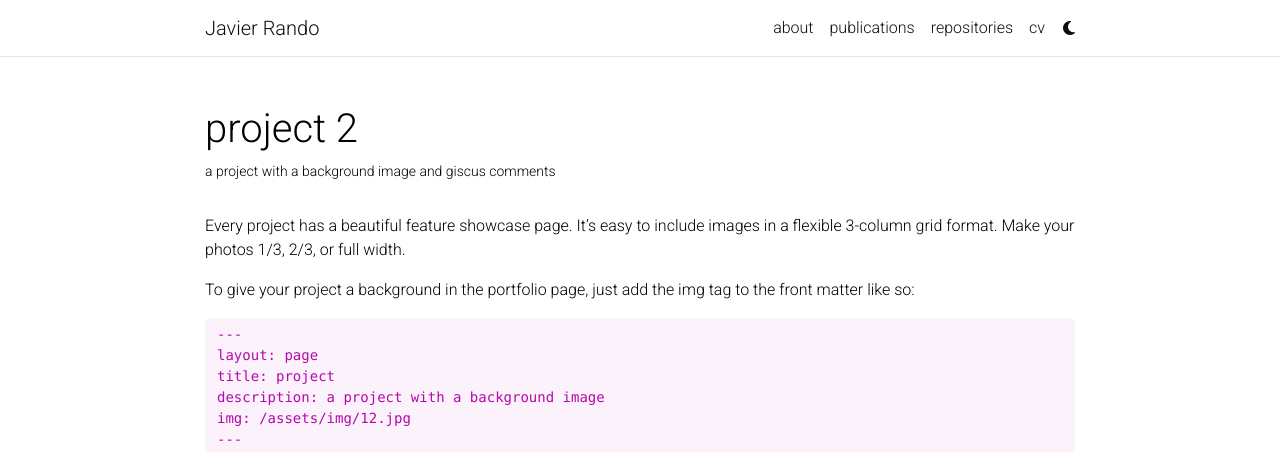
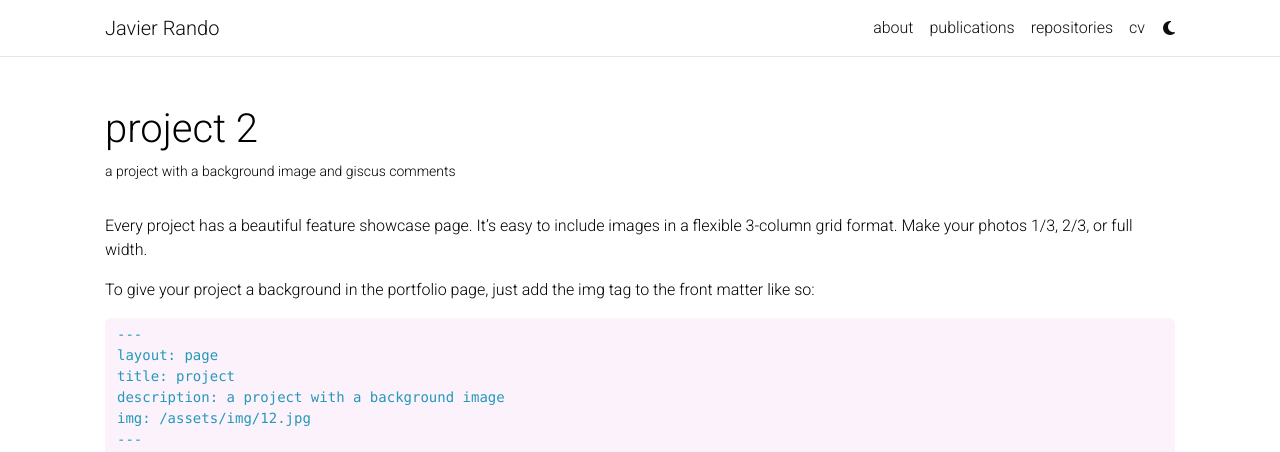
Before and after one commit to javirandor/javirandor.github.io, a Jekyll site: the page built from _projects/2_project.md, in a window 1280 px wide and 1400 px high. Shown: the top 452 px of the window. Built offline with Jekyll 4.4.1, drawn with Linux system fonts in a browser that asks for light colours; full-size pictures stand in for the smaller copies a plugin makes; comment, search, counter and statistics services are not loaded; a style sheet for code colours, icons or effects is not loaded; grey boxes are pictures that could not be loaded.

Commit message:
change color and width

```diff
--- a/_config.yml
+++ b/_config.yml
@@ -49,7 +49,7 @@
 footer_fixed: true
 
 # Dimensions
-max_width: 900px
+max_width: 1100px
 
 # TODO: add layout settings (single page vs. multi-page)
 
--- a/_sass/_themes.scss
+++ b/_sass/_themes.scss
@@ -7,8 +7,8 @@
   --global-code-bg-color: #{$code-bg-color-light};
   --global-text-color: #{$black-color};
   --global-text-color-light: #{$grey-color};
-  --global-theme-color: #{$purple-color};
-  --global-hover-color: #{$purple-color};
+  --global-theme-color: #{$cyan-color};
+  --global-hover-color: #{$cyan-color};
   --global-hover-text-color: #{$white-color};
   --global-footer-bg-color: #{$grey-color-dark};
   --global-footer-text-color: #{$grey-color-light};
```
